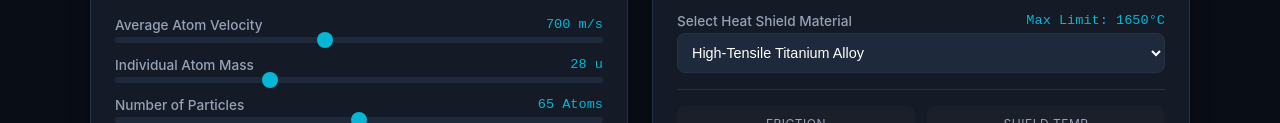
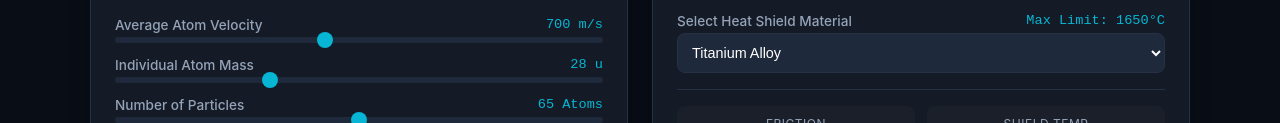
Before and after one commit to jaysong2000/physicalmechanics, a plain HTML site: page index.html in a window 1280 px wide. Shown: the part 456-579 px from the top of the page. Drawn offline with Linux system fonts and the light colour scheme.

Commit message:
Update heat shield material options in index.html

```diff
--- a/index.html
+++ b/index.html
@@ -312,8 +312,8 @@
                         <span class="select-value" id="val-material-limit">Max: 1650°C</span>
                     </div>
                     <select id="select-material">
-                        <option value="aluminum">Standard Aluminum Alloy</option>
-                        <option value="titanium" selected>High-Tensile Titanium Alloy</option>
+                        <option value="aluminum">Aluminum Alloy</option>
+                        <option value="titanium" selected>Titanium Alloy</option>
                         <option value="carbon">Reinforced Carbon Composite</option>
                     </select>
                 </div>
```
